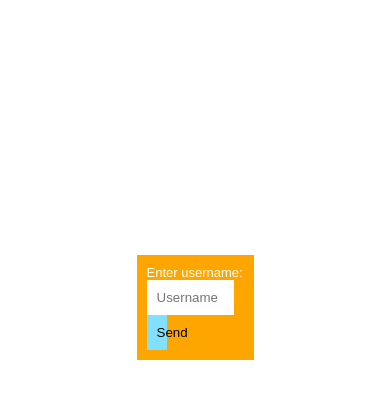
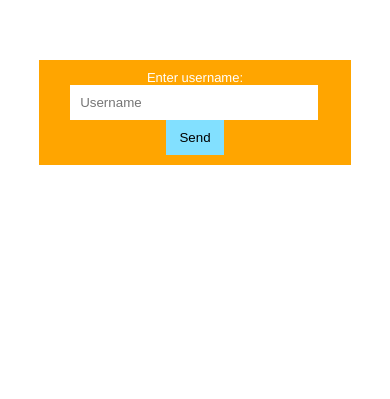
Before and after one commit to HassenH1/socket.io_test, a website: page index.html in a window 390 px wide. Shown: the part 367-766 px from the top of the page. Drawn offline with nearby package versions, Linux system fonts and the light colour scheme; no server answers.

Commit message:
fix some other stuff

```diff
--- a/index.html
+++ b/index.html
@@ -1,7 +1,9 @@
 <!DOCTYPE html>
 <html>
   <head>
-    <title>Socket.IO chat</title>
+    <meta content="width=device-width, initial-scale=1" name="viewport" />
+
+    <title>chat it up</title>
     <style>
       * {
         margin: 0;
@@ -59,13 +61,28 @@
         #userForm {
           background: orange;
           padding: 10px;
-          position: fixed;
-          bottom: 0;
-          width: 30%;
-          margin: 30% auto; /* Will not center vertically and won't work in IE6/7. */
-          left: 0;
-          right: 0;
+          width: 80%;
+          margin: 80% auto; /* Will not center vertically and won't work in IE6/7. */
           color: white;
+          display: flex;
+          flex-direction: column;
+          text-align: center;
+          align-items: center;
+        }
+        #btn {
+          width: 20%;
+        }
+        form input {
+          border: 0;
+          padding: 10px;
+          width: 85%;
+          margin-right: 0.5%;
+        }
+        form button {
+          width: 14.5%;
+          background: rgb(130, 224, 255);
+          border: none;
+          padding: 10px;
         }
       }
     </style>
@@ -74,11 +91,8 @@
     <div id="user-area">
       <form id="userForm">
         <label>Enter username:</label>
-        <input
-          autocomplete="off"
-          placeholder="Username"
-          id="username"
-        /><button>
+        <input autocomplete="off" placeholder="Username" id="username" />
+        <button id="btn">
           Send
         </button>
       </form>
```
